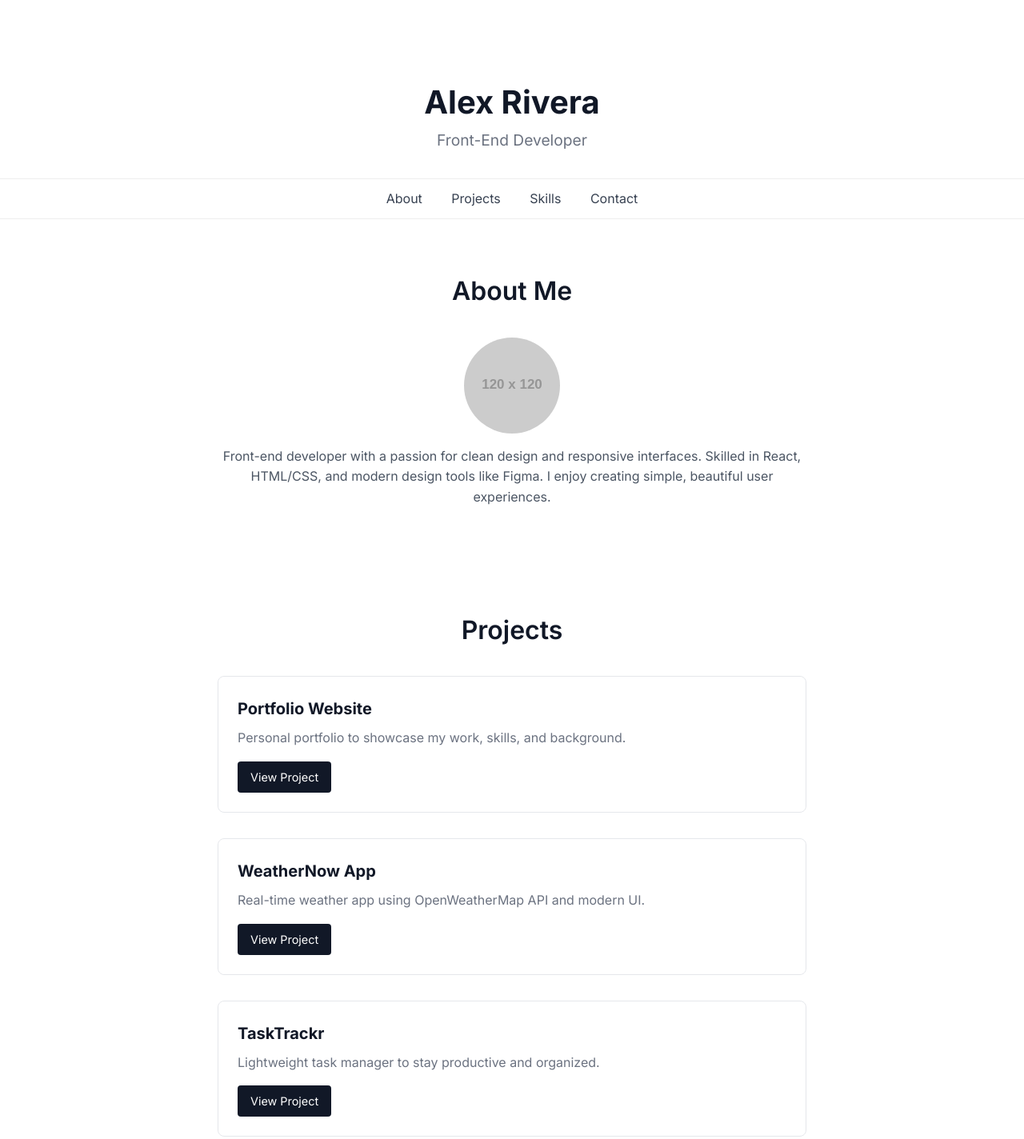
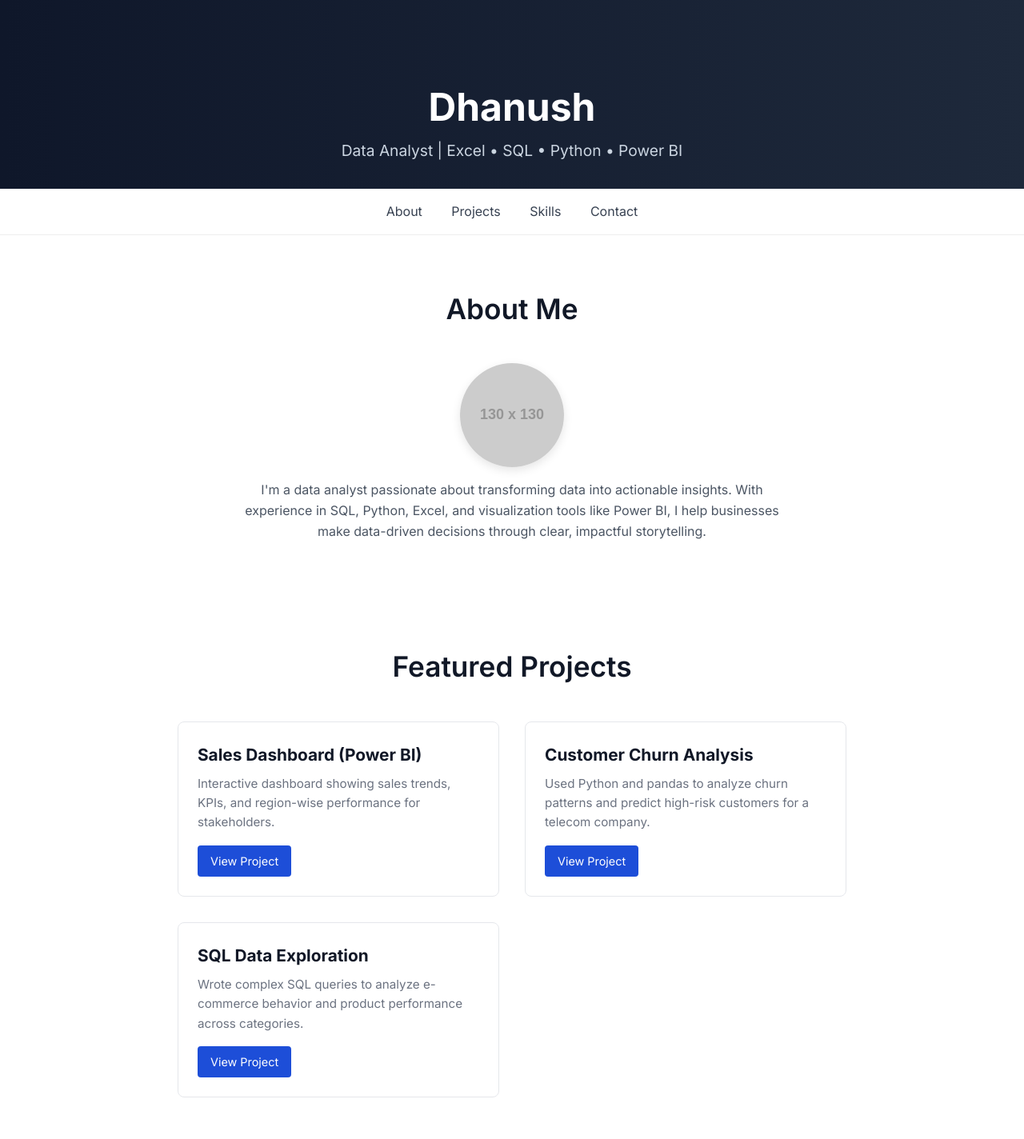
Before and after one commit to Dhanush081100/dhanush, a plain HTML site: page index.html in a window 1280 px wide. Shown: the top 1424 px of the page at 80% size. Drawn offline with nearby package versions, Linux system fonts and the light colour scheme; placeholder pictures from the web are drawn by us.

Commit message:
Update index.html

```diff
--- a/index.html
+++ b/index.html
@@ -3,40 +3,43 @@
 <head>
   <meta charset="UTF-8" />
   <meta name="viewport" content="width=device-width, initial-scale=1.0" />
-  <title>Alex Rivera | Front-End Developer</title>
+  <title>Dhanush | Data Analyst</title>
   <link href="https://fonts.googleapis.com/css2?family=Inter:wght@400;600;700&display=swap" rel="stylesheet">
-  <script src="https://unpkg.com/aos@2.3.1/dist/aos.js"></script>
   <link href="https://unpkg.com/aos@2.3.1/dist/aos.css" rel="stylesheet">
   <style>
     * { margin: 0; padding: 0; box-sizing: border-box; }
-    body { font-family: 'Inter', sans-serif; background: #ffffff; color: #222; line-height: 1.6; transition: background 0.3s, color 0.3s; }
-    header { background: #ffffff; color: #111827; padding: 6rem 2rem 2rem; text-align: center; border-bottom: 1px solid #eee; }
-    header h1 { font-size: 2.5rem; font-weight: 700; }
-    header p { font-size: 1.2rem; color: #6b7280; }
-    nav { background: #fff; padding: 0.75rem 1rem; text-align: center; position: sticky; top: 0; border-bottom: 1px solid #eee; }
-    nav a { margin: 0 1rem; color: #374151; text-decoration: none; font-weight: 500; }
-    section { padding: 4rem 2rem; max-width: 800px; margin: auto; }
-    .section-title { font-size: 2rem; color: #111827; font-weight: 600; margin-bottom: 2rem; text-align: center; }
-    .about img { width: 120px; border-radius: 50%; display: block; margin: 0 auto 1rem; }
-    .about p { text-align: center; color: #4b5563; }
-    .project-grid { display: grid; grid-template-columns: 1fr; gap: 2rem; }
-    .card { border: 1px solid #e5e7eb; padding: 1.5rem; border-radius: 8px; transition: box-shadow 0.3s; }
-    .card:hover { box-shadow: 0 4px 12px rgba(0,0,0,0.05); }
-    .card h3 { margin-bottom: 0.5rem; font-size: 1.25rem; color: #111827; }
-    .card p { color: #6b7280; }
-    .button { display: inline-block; margin-top: 1rem; background: #111827; color: white; padding: 0.5rem 1rem; border-radius: 4px; font-size: 0.9rem; text-decoration: none; }
+    body { font-family: 'Inter', sans-serif; background: #ffffff; color: #222; line-height: 1.6; transition: background 0.3s, color 0.3s; scroll-behavior: smooth; }
+    header { background: linear-gradient(to right, #0f172a, #1e293b); color: white; padding: 6rem 2rem 2rem; text-align: center; }
+    header h1 { font-size: 3rem; font-weight: 700; animation: fadeInDown 1s ease; }
+    header p { font-size: 1.2rem; color: #cbd5e1; animation: fadeInUp 1s ease 0.5s; }
+    nav { background: #fff; padding: 1rem; text-align: center; position: sticky; top: 0; border-bottom: 1px solid #eee; z-index: 10; }
+    nav a { margin: 0 1rem; color: #374151; text-decoration: none; font-weight: 500; transition: color 0.3s ease; }
+    nav a:hover { color: #1d4ed8; }
+    section { padding: 4rem 2rem; max-width: 900px; margin: auto; }
+    .section-title { font-size: 2.2rem; color: #111827; font-weight: 600; margin-bottom: 2.5rem; text-align: center; }
+    .about img { width: 130px; border-radius: 50%; display: block; margin: 0 auto 1rem; box-shadow: 0 4px 12px rgba(0,0,0,0.1); }
+    .about p { text-align: center; color: #4b5563; max-width: 700px; margin: auto; }
+    .project-grid { display: grid; grid-template-columns: repeat(auto-fit, minmax(280px, 1fr)); gap: 2rem; }
+    .card { background: white; border: 1px solid #e5e7eb; padding: 1.5rem; border-radius: 8px; transition: transform 0.3s, box-shadow 0.3s; }
+    .card:hover { transform: translateY(-5px); box-shadow: 0 10px 20px rgba(0,0,0,0.05); }
+    .card h3 { margin-bottom: 0.5rem; font-size: 1.3rem; color: #111827; }
+    .card p { color: #6b7280; font-size: 0.95rem; }
+    .button { display: inline-block; margin-top: 1rem; background: #1d4ed8; color: white; padding: 0.5rem 1rem; border-radius: 4px; font-size: 0.9rem; text-decoration: none; transition: background 0.3s ease; }
+    .button:hover { background: #1e40af; }
     .skills-icons { display: flex; flex-wrap: wrap; justify-content: center; gap: 1rem; margin-top: 2rem; }
     .skills-icons img { width: 40px; height: 40px; }
     form { display: flex; flex-direction: column; gap: 1rem; max-width: 500px; margin: auto; }
     input, textarea { padding: 0.75rem; border-radius: 4px; border: 1px solid #d1d5db; font-size: 1rem; }
-    input[type="submit"] { background: #111827; color: white; border: none; cursor: pointer; }
+    input[type="submit"] { background: #1d4ed8; color: white; border: none; cursor: pointer; }
     footer { text-align: center; padding: 2rem 1rem; font-size: 0.875rem; color: #6b7280; border-top: 1px solid #eee; }
+    @keyframes fadeInDown { from { opacity: 0; transform: translateY(-20px); } to { opacity: 1; transform: translateY(0); } }
+    @keyframes fadeInUp { from { opacity: 0; transform: translateY(20px); } to { opacity: 1; transform: translateY(0); } }
   </style>
 </head>
 <body>
   <header>
-    <h1>Alex Rivera</h1>
-    <p>Front-End Developer</p>
+    <h1>Dhanush</h1>
+    <p>Data Analyst | Excel • SQL • Python • Power BI</p>
   </header>
 
   <nav>
@@ -49,27 +52,27 @@
   <section id="about" data-aos="fade-up">
     <h2 class="section-title">About Me</h2>
     <div class="about">
-      <img src="https://via.placeholder.com/120" alt="Profile photo" />
-      <p>Front-end developer with a passion for clean design and responsive interfaces. Skilled in React, HTML/CSS, and modern design tools like Figma. I enjoy creating simple, beautiful user experiences.</p>
+      <img src="https://via.placeholder.com/130" alt="Profile photo" />
+      <p>I'm a data analyst passionate about transforming data into actionable insights. With experience in SQL, Python, Excel, and visualization tools like Power BI, I help businesses make data-driven decisions through clear, impactful storytelling.</p>
     </div>
   </section>
 
   <section id="projects" data-aos="fade-up">
-    <h2 class="section-title">Projects</h2>
+    <h2 class="section-title">Featured Projects</h2>
     <div class="project-grid">
       <div class="card">
-        <h3>Portfolio Website</h3>
-        <p>Personal portfolio to showcase my work, skills, and background.</p>
+        <h3>Sales Dashboard (Power BI)</h3>
+        <p>Interactive dashboard showing sales trends, KPIs, and region-wise performance for stakeholders.</p>
         <a href="#" class="button">View Project</a>
       </div>
       <div class="card">
-        <h3>WeatherNow App</h3>
-        <p>Real-time weather app using OpenWeatherMap API and modern UI.</p>
+        <h3>Customer Churn Analysis</h3>
+        <p>Used Python and pandas to analyze churn patterns and predict high-risk customers for a telecom company.</p>
         <a href="#" class="button">View Project</a>
       </div>
       <div class="card">
-        <h3>TaskTrackr</h3>
-        <p>Lightweight task manager to stay productive and organized.</p>
+        <h3>SQL Data Exploration</h3>
+        <p>Wrote complex SQL queries to analyze e-commerce behavior and product performance across categories.</p>
         <a href="#" class="button">View Project</a>
       </div>
     </div>
@@ -78,18 +81,17 @@
   <section id="skills" data-aos="fade-up">
     <h2 class="section-title">Skills</h2>
     <div class="skills-icons">
-      <img src="https://cdn.jsdelivr.net/gh/devicons/devicon/icons/html5/html5-original.svg" alt="HTML5" />
-      <img src="https://cdn.jsdelivr.net/gh/devicons/devicon/icons/css3/css3-original.svg" alt="CSS3" />
-      <img src="https://cdn.jsdelivr.net/gh/devicons/devicon/icons/javascript/javascript-original.svg" alt="JavaScript" />
-      <img src="https://cdn.jsdelivr.net/gh/devicons/devicon/icons/react/react-original.svg" alt="React" />
-      <img src="https://cdn.jsdelivr.net/gh/devicons/devicon/icons/vuejs/vuejs-original.svg" alt="Vue.js" />
+      <img src="https://cdn.jsdelivr.net/gh/devicons/devicon/icons/python/python-original.svg" alt="Python" />
+      <img src="https://cdn.jsdelivr.net/gh/devicons/devicon/icons/mysql/mysql-original.svg" alt="SQL" />
+      <img src="https://cdn.jsdelivr.net/gh/devicons/devicon/icons/google/google-original.svg" alt="Sheets/Excel" />
       <img src="https://cdn.jsdelivr.net/gh/devicons/devicon/icons/github/github-original.svg" alt="GitHub" />
-      <img src="https://cdn.jsdelivr.net/gh/devicons/devicon/icons/figma/figma-original.svg" alt="Figma" />
+      <img src="https://cdn.jsdelivr.net/gh/devicons/devicon/icons/pandas/pandas-original.svg" alt="Pandas" />
+      <img src="https://cdn.jsdelivr.net/gh/devicons/devicon/icons/numpy/numpy-original.svg" alt="NumPy" />
     </div>
   </section>
 
   <section id="contact" data-aos="fade-up">
-    <h2 class="section-title">Contact</h2>
+    <h2 class="section-title">Get in Touch</h2>
     <form action="https://formspree.io/f/your-form-id" method="POST">
       <input type="text" name="name" placeholder="Your Name" required />
       <input type="email" name="email" placeholder="Your Email" required />
@@ -99,9 +101,10 @@
   </section>
 
   <footer>
-    <p>&copy; 2025 Alex Rivera. All rights reserved.</p>
+    <p>&copy; 2025 Dhanush. All rights reserved.</p>
   </footer>
 
+  <script src="https://unpkg.com/aos@2.3.1/dist/aos.js"></script>
   <script>
     AOS.init();
   </script>
```
